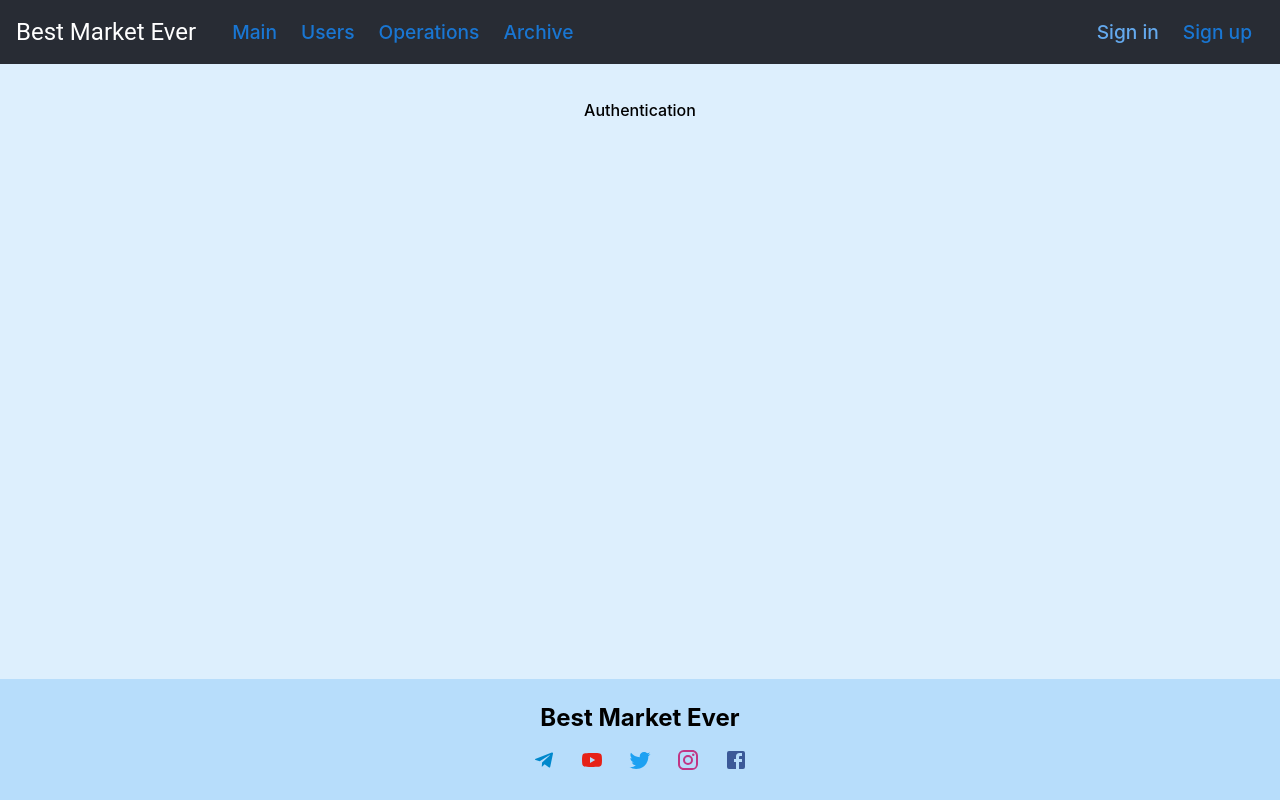
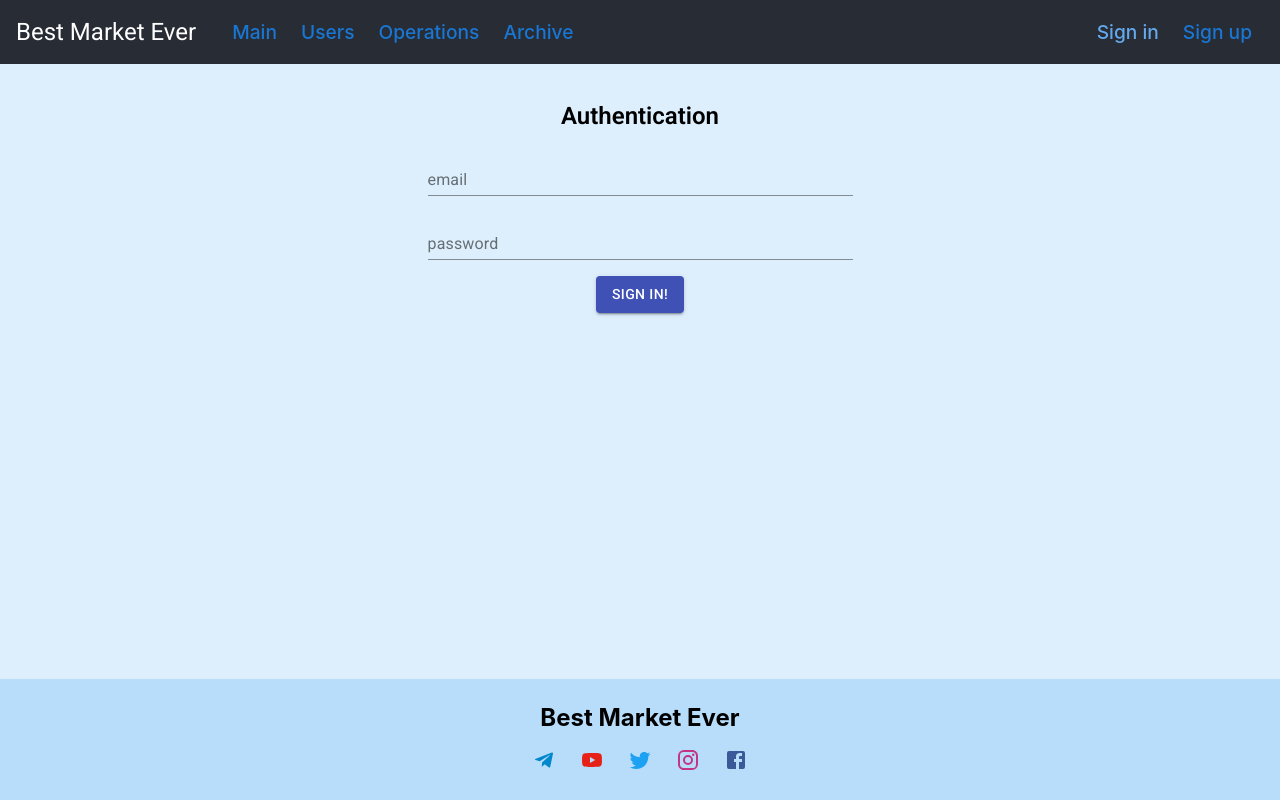
Before and after one commit to MaksimKazak/best-market-ever, a React (Create React App) app in the folder client/: page /authentication in a window 1280 px wide. Built offline with nearby package versions, Linux system fonts and the light colour scheme.

Commit message:
Add authentication component

```diff
--- a/client/src/assets/styles/Registration.sass
+++ b/client/src/assets/styles/Registration.sass
@@ -11,3 +11,4 @@
 
 .registration-header
   margin-bottom: 16px !important
+  font-weight: 600 !important
--- a/client/src/components/pages/Authentication.js
+++ b/client/src/components/pages/Authentication.js
@@ -1,7 +1,21 @@
 import React from 'react';
 
+import Typography from "@material-ui/core/Typography";
+import Box from "@material-ui/core/Box";
+import TextField from "@material-ui/core/TextField";
+import Button from "@material-ui/core/Button";
+
 function Authentication() {
-  return <div>Authentication</div>;
+  return (
+    <div>
+      <Typography variant='h5' className='registration-header'>Authentication</Typography>
+      <Box className='registration-box'>
+        <TextField className='registration-input' label='email'/>
+        <TextField className='registration-input' label='password' type='password'/>
+        <Button color='primary' variant='contained'>Sign in!</Button>
+      </Box>
+    </div>
+  );
 }
 
 export default Authentication;
--- a/client/src/components/pages/Registration.js
+++ b/client/src/components/pages/Registration.js
@@ -8,7 +8,7 @@ import Typography from '@material-ui/core/Typography';
 function Registration() {
   return (
     <div>
-      <Typography variant='h4' className='registration-header'>Registration</Typography>
+      <Typography variant='h5' className='registration-header'>Registration</Typography>
       <Box className='registration-box'>
         <TextField className='registration-input' label='username'/>
         <TextField className='registration-input' label='email'/>
--- a/client/src/index.js
+++ b/client/src/index.js
@@ -3,6 +3,7 @@ import ReactDOM from 'react-dom';
 import './assets/styles/index.css';
 import App from './components/App';
 import * as serviceWorker from './serviceWorker';
+require('typeface-roboto');
 
 ReactDOM.render(<App />, document.getElementById('root'));
 
```
